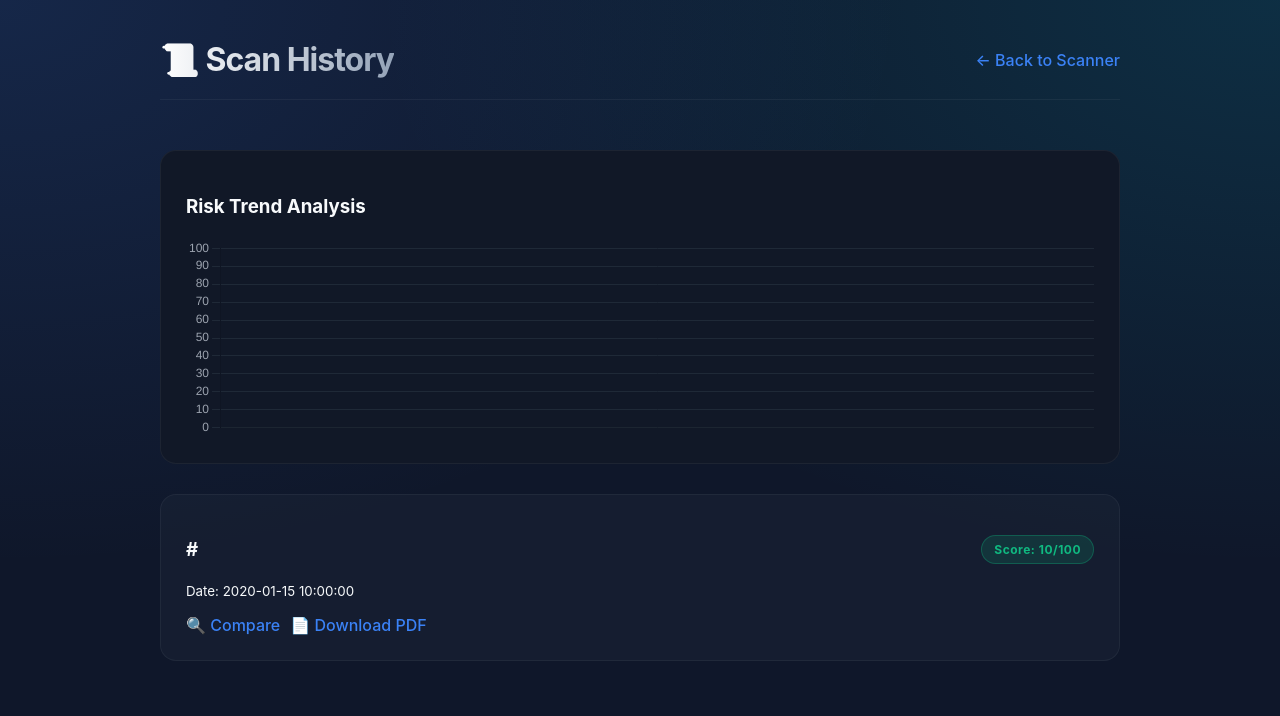
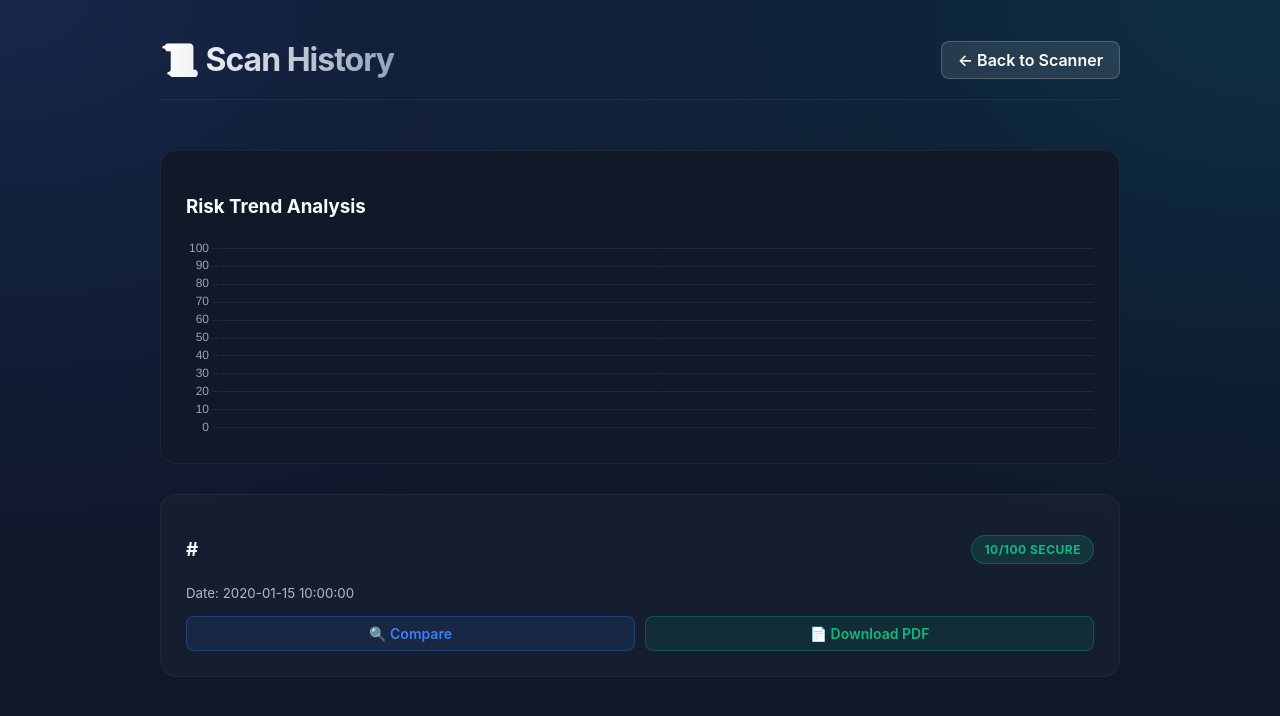
Before and after one commit to Anubhab-1/sentinel-ai, a Flask app: template templates/history.html in a window 1280 px wide. Shown: the top 716 px of the page. Run offline with Flask 3, Linux system fonts and the light colour scheme; tables that the repository leaves empty hold one stand-in row (values such as "Sample post"); the template is opened without the code that fills it: values that come from a table or form of the project are taken from there, most other values are stand-ins (such as "Sample title", 1, 10 or a date in 2020); some libraries are stand-ins or nearby versions.

Commit message:
Improve UI: Risk Labels and History Page

```diff
--- a/static/style.css
+++ b/static/style.css
@@ -280,6 +280,58 @@
   color: #e2e8f0;
 }
 
+/* HISTORY BUTTON (Header) */
+.history-btn {
+  background: rgba(255, 255, 255, 0.1);
+  color: white;
+  padding: 8px 16px;
+  border-radius: 8px;
+  border: 1px solid rgba(255, 255, 255, 0.2);
+  font-weight: 600;
+  transition: 0.2s;
+}
+
+.history-btn:hover {
+  background: white;
+  color: var(--bg-dark);
+  box-shadow: 0 0 10px rgba(255, 255, 255, 0.5);
+}
+
+/* CARD ACTIONS */
+.btn-secondary,
+.btn-accent {
+  display: inline-block;
+  padding: 8px 14px;
+  border-radius: 8px;
+  font-size: 14px;
+  font-weight: 600;
+  text-decoration: none;
+  transition: 0.2s;
+  text-align: center;
+}
+
+.btn-secondary {
+  background: rgba(59, 130, 246, 0.1);
+  color: var(--primary);
+  border: 1px solid rgba(59, 130, 246, 0.3);
+}
+
+.btn-secondary:hover {
+  background: var(--primary);
+  color: white;
+}
+
+.btn-accent {
+  background: rgba(16, 185, 129, 0.1);
+  color: #10b981;
+  border: 1px solid rgba(16, 185, 129, 0.3);
+}
+
+.btn-accent:hover {
+  background: #10b981;
+  color: white;
+}
+
 /* LOADER */
 .loader {
   margin-top: 50px;
--- a/templates/history.html
+++ b/templates/history.html
@@ -1,17 +1,19 @@
 <!DOCTYPE html>
 <html lang="en">
+
 <head>
     <meta charset="UTF-8">
     <title>Scan History | Sentinel-AI</title>
     <link rel="stylesheet" href="/static/style.css">
     <script src="https://cdn.jsdelivr.net/npm/chart.js"></script>
 </head>
+
 <body>
 
     <div class="container">
         <header>
             <h1>📜 Scan History</h1>
-        <a href="{{ url_for('index') }}">← Back to Scanner</a>
+            <a href="{{ url_for('index') }}" class="history-btn">← Back to Scanner</a>
         </header>
 
         <div class="card" style="margin-bottom: 30px; background: #111827;">
@@ -23,21 +25,35 @@
         <div class="history-list">
             {% for scan in scans %}
             <div class="card">
-                <div style="display: flex; justify-content: space-between; align-items: center;">
-                    <h3>{{ scan["url"] }}</h3>
-                    <span class="badge {{ 'high' if scan['risk_score'] > 40 else 'low' }}">
-                        Score: {{ scan["risk_score"] }}/100
+                <div
+                    style="display: flex; justify-content: space-between; align-items: center; flex-wrap: wrap; gap: 10px;">
+                    <h3 style="word-break: break-all;">{{ scan["url"] }}</h3>
+
+                    {% set score = scan['risk_score'] %}
+                    {% if score > 60 %}
+                    {% set label = 'CRITICAL' %}
+                    {% set badge_class = 'high' %}
+                    {% elif score > 30 %}
+                    {% set label = 'MODERATE' %}
+                    {% set badge_class = 'medium' %}
+                    {% else %}
+                    {% set label = 'SECURE' %}
+                    {% set badge_class = 'low' %}
+                    {% endif %}
+
+                    <span class="badge {{ badge_class }}">
+                        {{ score }}/100 {{ label }}
                     </span>
                 </div>
 
-                <small>Date: {{ scan["created_at"] }}</small>
+                <small style="display:block; margin-top:5px; opacity:0.7">Date: {{ scan["created_at"] }}</small>
 
-                <div style="margin-top: 15px; display: flex; gap: 10px;">
-                    <a href="{{ url_for('compare', url=scan['url']) }}" class="btn-secondary">
+                <div style="margin-top: 15px; display: flex; gap: 10px; flex-wrap: wrap;">
+                    <a href="{{ url_for('compare', url=scan['url']) }}" class="btn-secondary" style="flex: 1;">
                         🔍 Compare
                     </a>
 
-                    <a href="{{ url_for('download_pdf', scan_id=scan['id']) }}" class="btn-accent">
+                    <a href="{{ url_for('download_pdf', scan_id=scan['id']) }}" class="btn-accent" style="flex: 1;">
                         📄 Download PDF
                     </a>
                 </div>
@@ -106,4 +122,5 @@
     </script>
 
 </body>
+
 </html>
```
Also changed, not shown: templates/index.html (+11 -2 lines). Lines whose indentation alone changed are shown as unchanged.
